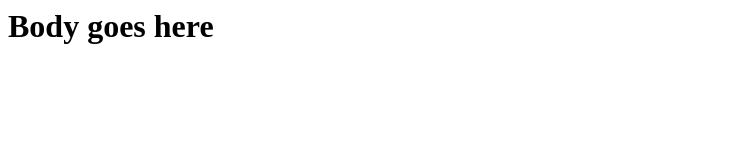
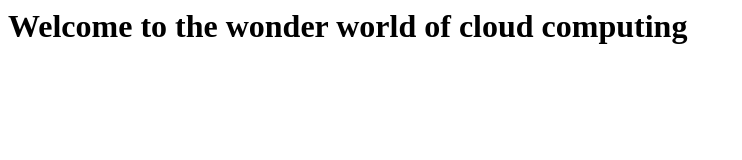
Before and after one commit to padmapriya1970/Tutorial, a plain HTML site: page index.html in a window 1280 px wide. Shown: the whole page, without its empty margins (0-742 px from the left). Drawn offline with Linux system fonts and the light colour scheme.

Commit message:
Update index.html

```diff
--- a/index.html
+++ b/index.html
@@ -3,6 +3,6 @@
 <title> Title goes here </title>
 </head>
 <body>
-<h1> Body goes here </h1>
+<h1> Welcome to the wonder world of cloud computing </h1>
 </body>
 </html>
```
